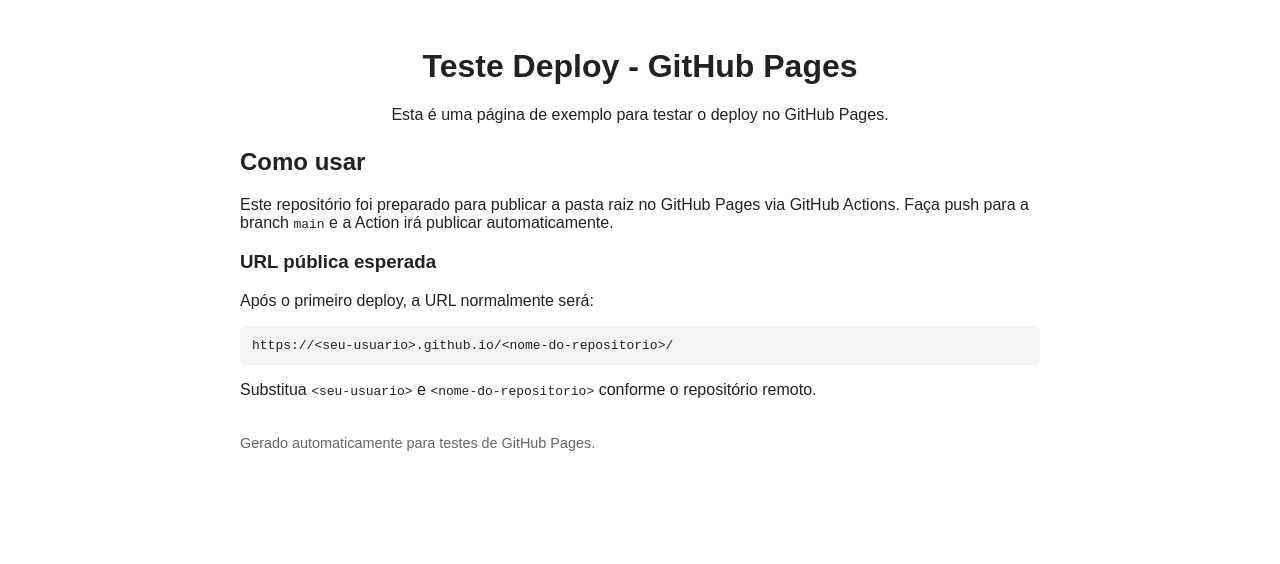
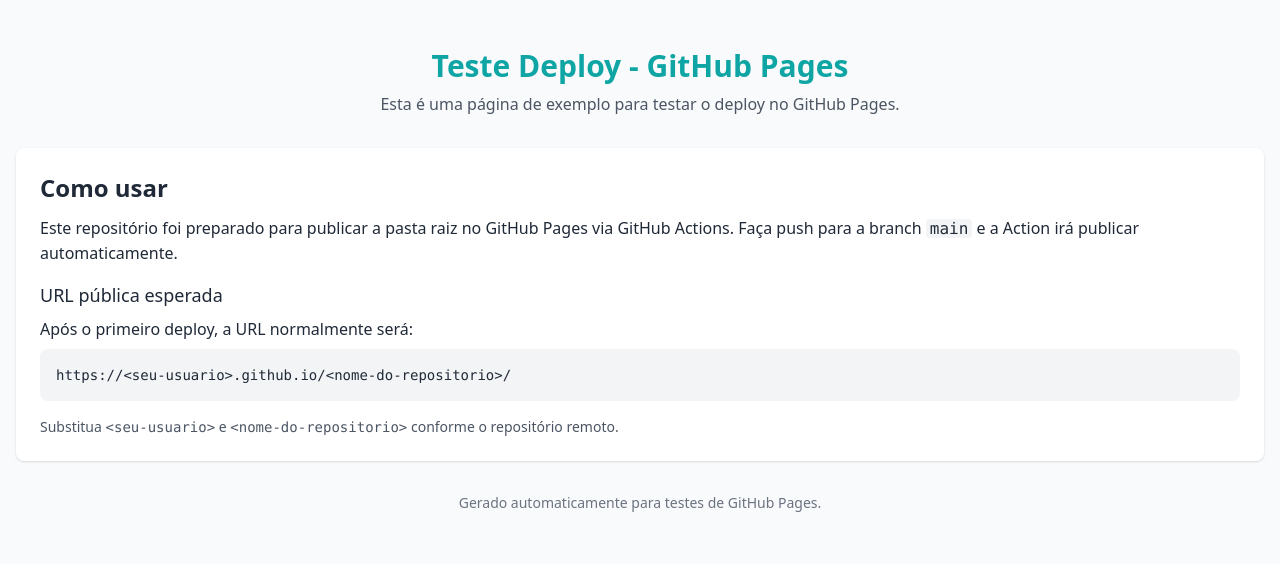
Before and after one commit to rodrigo1992-cmyk/Python---Teste-Deploy, a plain HTML site: page index.html in a window 1280 px wide. Drawn offline with nearby package versions, Linux system fonts and the light colour scheme.

Commit message:
Adicionado Tailwind

```diff
--- a/index.html
+++ b/index.html
@@ -4,29 +4,48 @@
     <meta charset="utf-8" />
     <meta name="viewport" content="width=device-width, initial-scale=1" />
     <title>Teste Deploy - GitHub Pages</title>
+
+    <!-- Tailwind CSS via CDN (rápido para protótipos) -->
+    <script src="https://cdn.tailwindcss.com"></script>
+    <script>
+      // Configuração simples do Tailwind (ex.: cor da marca)
+      tailwind.config = {
+        theme: {
+          extend: {
+            colors: {
+              brand: '#0ea5a4'
+            }
+          }
+        }
+      }
+    </script>
+
+    <!-- CSS customizado (pequenas regras complementares) -->
     <style>
-      body { font-family: Arial, Helvetica, sans-serif; max-width: 800px; margin: 48px auto; padding: 0 16px; color:#222 }
-      header { text-align:center; margin-bottom:24px }
-      pre { background:#f4f4f4; padding:12px; border-radius:6px; overflow:auto }
+      .container-max { max-width: 900px; }
+      pre { background: #f3f4f6; padding: 1rem; border-radius: 0.5rem; overflow: auto; }
     </style>
   </head>
-  <body>
-    <header>
-      <h1>Teste Deploy - GitHub Pages</h1>
-      <p>Esta é uma página de exemplo para testar o deploy no GitHub Pages.</p>
-    </header>
+  <body class="bg-gray-50 text-gray-800">
+    <div class="container container-max mx-auto px-4 py-12">
+      <header class="text-center mb-8">
+        <h1 class="text-3xl font-extrabold text-brand mb-2">Teste Deploy - GitHub Pages</h1>
+        <p class="text-gray-600">Esta é uma página de exemplo para testar o deploy no GitHub Pages.</p>
+      </header>
 
-    <section>
-      <h2>Como usar</h2>
-      <p>Este repositório foi preparado para publicar a pasta raiz no GitHub Pages via GitHub Actions. Faça push para a branch <code>main</code> e a Action irá publicar automaticamente.</p>
-      <h3>URL pública esperada</h3>
-      <p>Após o primeiro deploy, a URL normalmente será:</p>
-      <pre>https://&lt;seu-usuario&gt;.github.io/&lt;nome-do-repositorio&gt;/</pre>
-      <p>Substitua <code>&lt;seu-usuario&gt;</code> e <code>&lt;nome-do-repositorio&gt;</code> conforme o repositório remoto.</p>
-    </section>
+      <section class="bg-white rounded-lg shadow p-6">
+        <h2 class="text-2xl font-semibold mb-3">Como usar</h2>
+        <p class="mb-4">Este repositório foi preparado para publicar a pasta raiz no GitHub Pages via GitHub Actions. Faça push para a branch <code class="bg-gray-100 px-1 rounded">main</code> e a Action irá publicar automaticamente.</p>
 
-    <footer style="margin-top:36px; color:#666; font-size:0.9rem">
-      Gerado automaticamente para testes de GitHub Pages.
-    </footer>
+        <h3 class="text-lg font-medium mb-2">URL pública esperada</h3>
+        <p class="mb-2">Após o primeiro deploy, a URL normalmente será:</p>
+        <pre class="text-sm">https://&lt;seu-usuario&gt;.github.io/&lt;nome-do-repositorio&gt;/</pre>
+        <p class="mt-4 text-sm text-gray-600">Substitua <code>&lt;seu-usuario&gt;</code> e <code>&lt;nome-do-repositorio&gt;</code> conforme o repositório remoto.</p>
+      </section>
+
+      <footer class="mt-8 text-center text-sm text-gray-500">
+        Gerado automaticamente para testes de GitHub Pages.
+      </footer>
+    </div>
   </body>
 </html>
```
